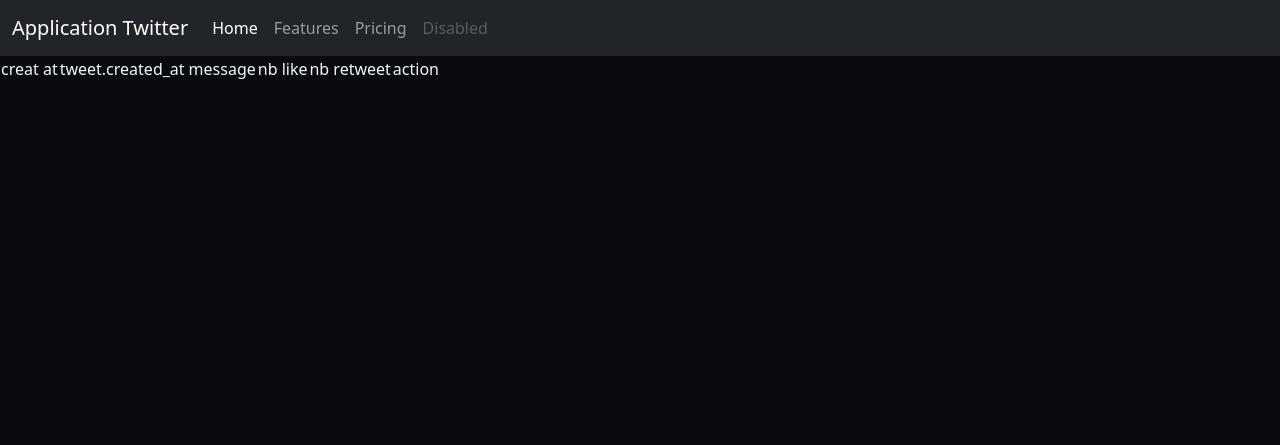
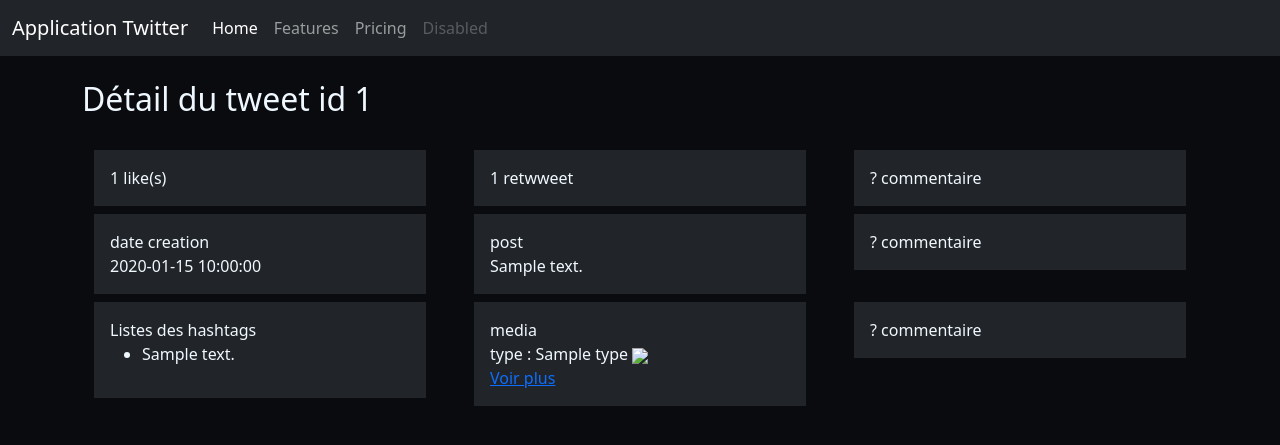
Before and after one commit to ericc70/BotSocialMedia, a Symfony app: template templates/tweitter/views.html.twig in a window 1280 px wide. Shown: the top 445 px of the page. Run offline with Twig, Linux system fonts and the light colour scheme; the template is opened without the code that fills it: most values are stand-ins (such as "Sample title", 1, 10 or a date in 2020); some libraries are stand-ins or nearby versions.

Commit message:
edit fichier twig

```diff
--- a/public/styles.css
+++ b/public/styles.css
@@ -33,3 +33,7 @@ input,textarea,select,option{
   .arrow {
     border-right-color: red !important;
   }
+
+  .bg-dark-gray{
+    background-color: #343a40 !important;
+  }
--- a/templates/tweitter/views.html.twig
+++ b/templates/tweitter/views.html.twig
@@ -1,24 +1,85 @@
 {% extends 'base.html.twig' %}
 
-{% block title %}Hello TweitterController!{% endblock %}
+{% block title %}Hello TweitterController!
+{% endblock %}
 
 {% block body %}
 
+	<section class="container my-4">
+		<div class="row">
+			<div class="col-12">
+				<h2>
+					Détail du tweet id	{{ tweet.id }}
+        </h2>
+			</div>
+		</div>
+	</section>
 
-<div class="wrapper">
+<div class="container px-4">
+  <div class="row gx-5">
+    <div class="col">
+     <div class="p-3  bg-dark">{{tweet.favorite_count}} like(s)</div>
+    </div>
+    <div class="col">
+      <div class="p-3  bg-dark">{{tweet.retweet_count}} retwweet</div>
+    </div>
+    <div class="col">
+      <div class="p-3  bg-dark">? commentaire</div>
+    </div>
+  </div>
+</div>
 
-<table>
-<tr>
-<td>creat at</td><td> tweet.created_at <td/>
-<td>message</td>
-<td>nb like</td>
-<td>nb retweet</td>
-<td> action</td>
-</tr>
+<div class="container px-4 mt-2">
+  <div class="row gx-5">
+    <div class="col">
+     <div class="p-3  bg-dark"> <span>date creation</span><br>{{ tweet.created_at }}</div>
+    </div>
+    <div class="col">
+      <div class="p-3  bg-dark "><span>post</span><br>{{ tweet.full_text |nl2br  }}</div>
+    </div>
+    <div class="col">
+      <div class="p-3  bg-dark">? commentaire</div>
+    </div>
+  </div>
+</div>
 
-</table>
-    <pre>
-      {# {{ dump(tweet) }} #}
-    </pre>
+
+
+
+
+<div class="container px-4 mt-2">
+  <div class="row gx-5">
+    <div class="col">
+     <div class="p-3  bg-dark">
+      Listes des hashtags<br>
+<ul>
+      {% for hashtag in tweet.entities.hashtags %}
+    <li>    {{ hashtag.text}}</li>
+      {% endfor %}
+</ul>
+     </div>
+    </div>
+    <div class="col">
+      <div class="p-3  bg-dark">
+      media<br>
+ {% if tweet.entities.media  is defined %}
+
+
+       {% for media in tweet.entities.media %}
+       type : {{media.type}}
+      <img class="img-fluid" src=" {{ media.media_url_https}}">
+      {% endfor %}
+<br>
+<a href="#">Voir plus</a>
+{% endif %}
+      </div>
+    </div>
+    <div class="col">
+      <div class="p-3  bg-dark">? commentaire</div>
+    </div>
+  </div>
 </div>
+<pre>
+  {{ dump(tweet) }}
+</pre>
 {% endblock %}
```
Also changed, not shown: src/Controller/TweitterController.php (+12 -3 lines), src/Form/MessageType.php (added, +33 -0 lines), src/Service/TwitterApiService.php (+5 -3 lines), templates/tweitter/post.html.twig (added, +23 -0 lines).
